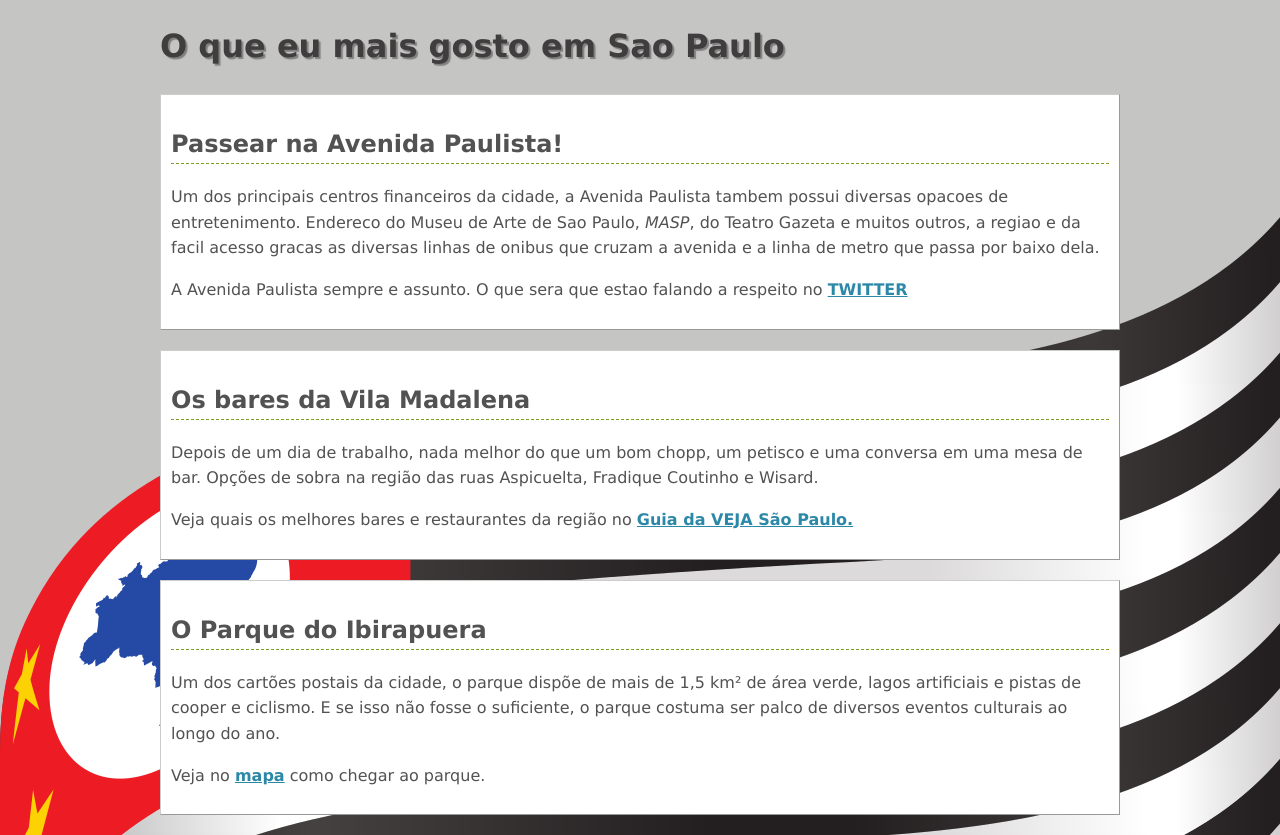
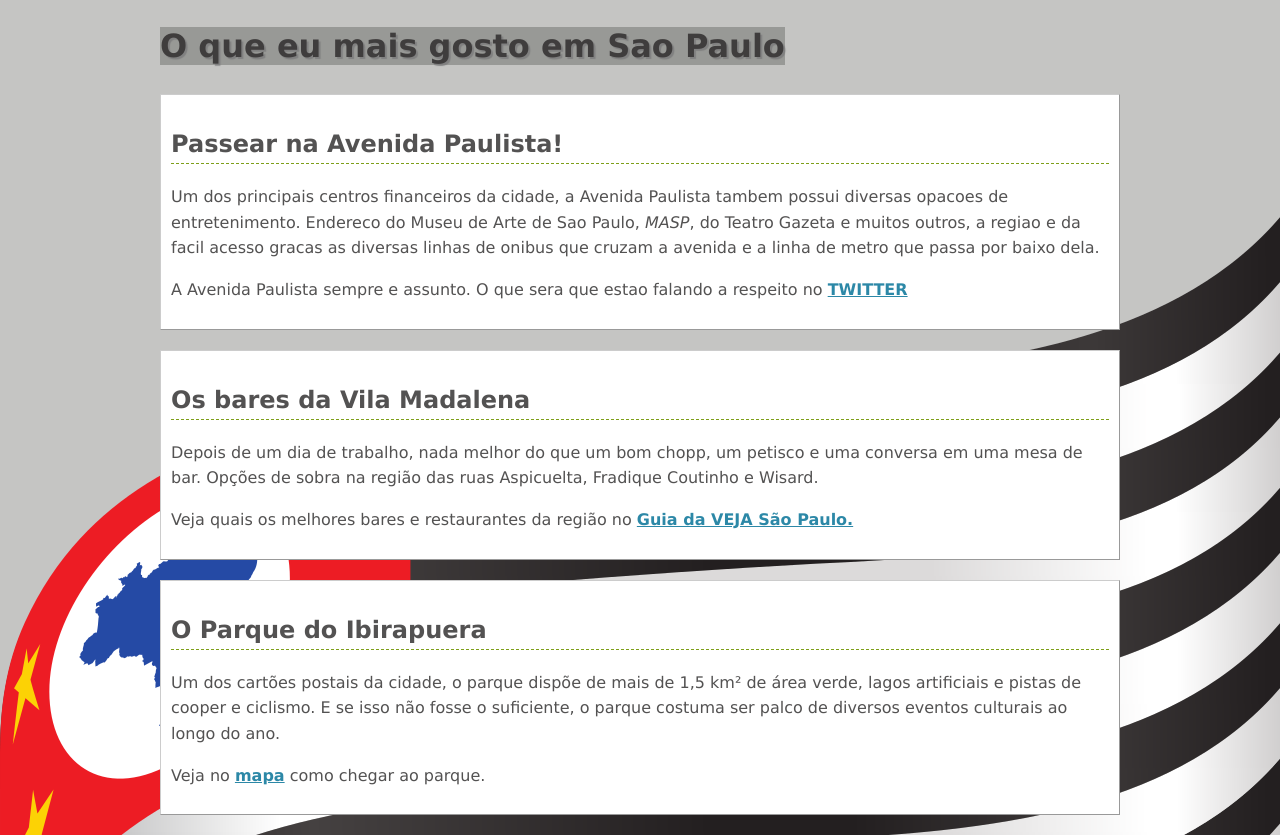
Before and after one commit to mrcomputer2018/aula_codigo, a website: page index.html in a window 1280 px wide. In both pictures the pointer is over the link "O que eu mais gosto em Sao Paulo". Drawn offline with Linux system fonts and the light colour scheme; files whose address does not match are found by name.

Commit message:
cor ao passar o mouse sobre link

```diff
--- a/css/style.css
+++ b/css/style.css
@@ -28,3 +28,5 @@ h1 a {
     text-decoration: none;
     text-shadow: 2px 2px 1px gray;
 }
+h1 a:hover	{
+    background-color: rgb(152, 153, 150);
```
